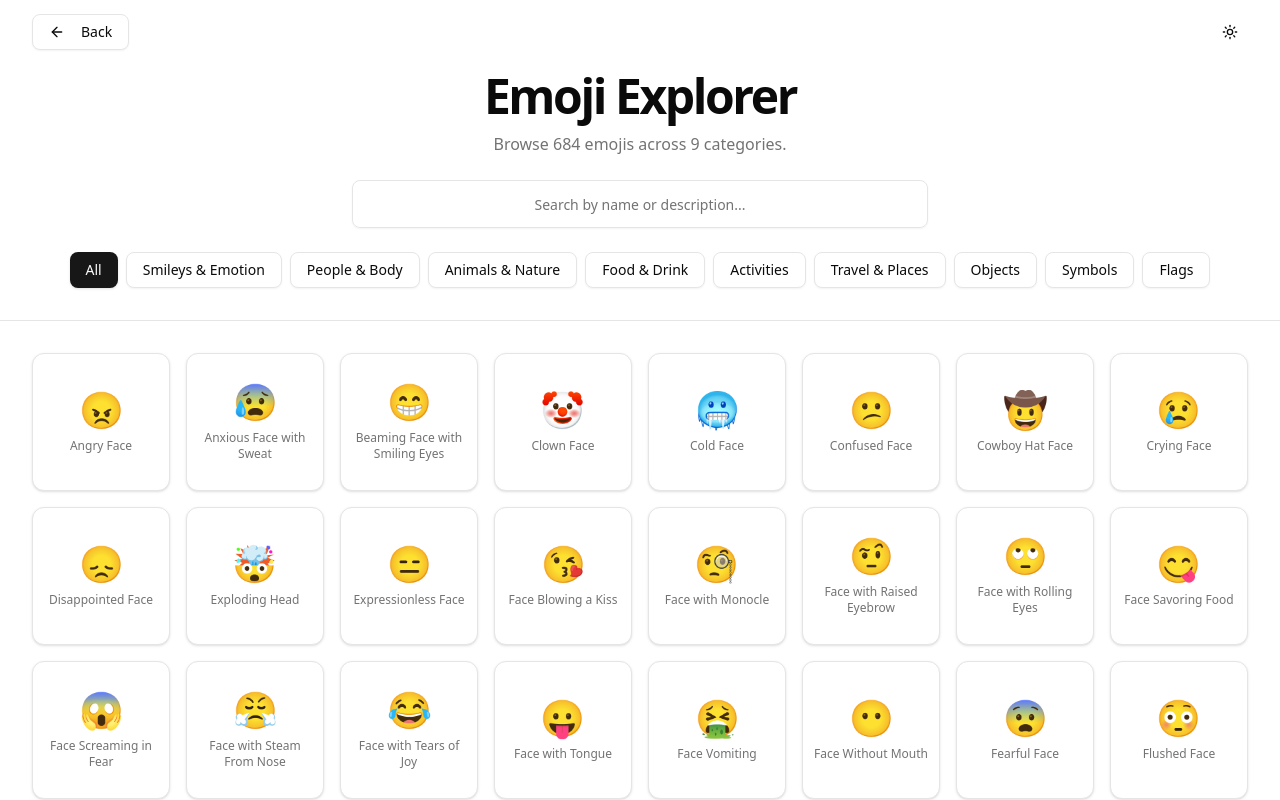
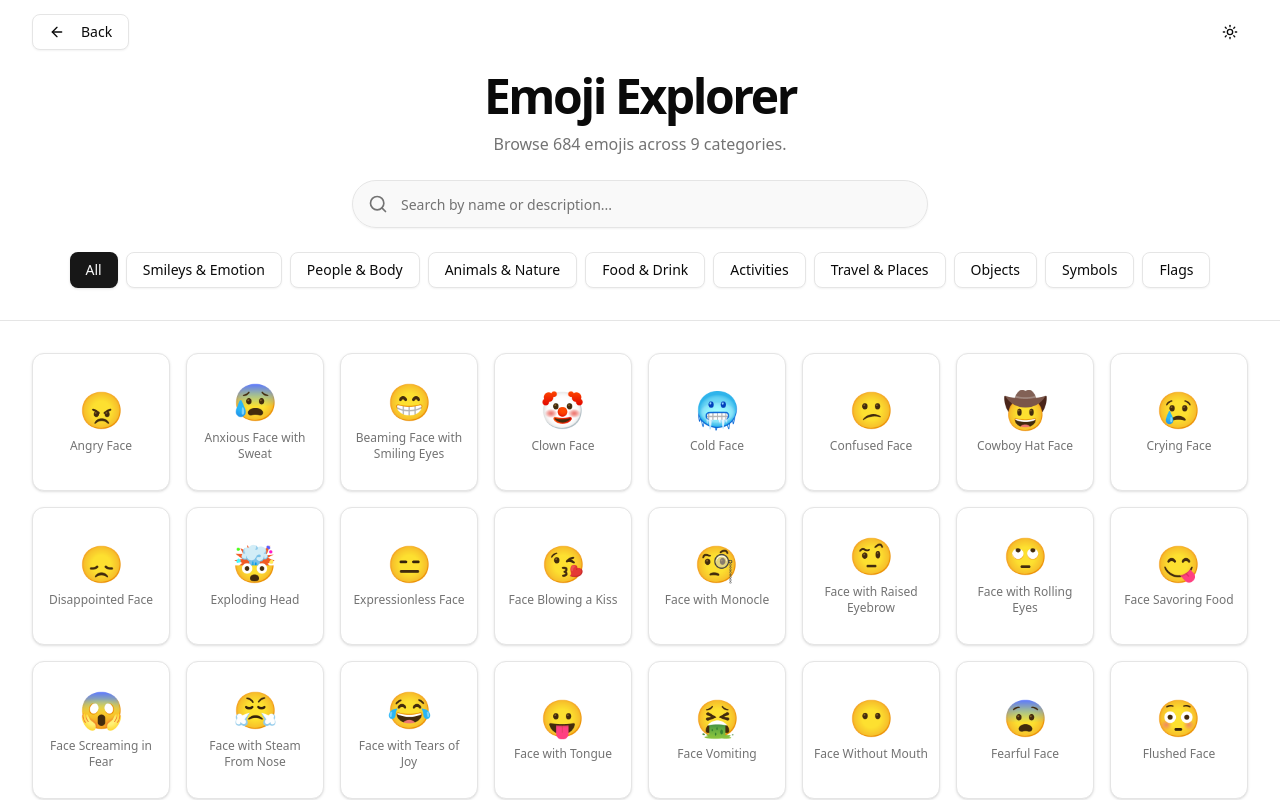
Before and after one commit to Sankalp017/emoji, a Next.js app: page /discover in a window 1280 px wide. Shown: the top 800 px of the page. Built offline with nearby package versions, Linux system fonts and the light colour scheme.

Commit message:
[dyad] Updated search bar to match Apple's Spotlight - wrote 2 file(s)

```diff
--- a/src/app/discover/page.tsx
+++ b/src/app/discover/page.tsx
@@ -26,7 +26,7 @@ import {
   DialogClose,
 } from "@/components/ui/dialog";
 import { Button } from "@/components/ui/button";
-import { ArrowLeft, MessageCircle } from "lucide-react";
+import { ArrowLeft, MessageCircle, Search } from "lucide-react";
 import { ThemeToggle } from "@/components/theme-toggle";
 import { ScrollArea, ScrollBar } from "@/components/ui/scroll-area";
 import { useMediaQuery } from "@/hooks/use-media-query";
@@ -87,13 +87,14 @@ export default function DiscoverPage() {
             <p className="text-muted-foreground mt-3 max-w-2xl mx-auto">
               Browse {allEmojis.length} emojis across {EMOJI_CATEGORIES.length} categories.
             </p>
-            <div className="max-w-xl mx-auto mt-6 mb-6">
+            <div className="relative max-w-xl mx-auto mt-6 mb-6">
+              <Search className="absolute left-4 top-1/2 -translate-y-1/2 h-5 w-5 text-muted-foreground" />
               <Input
                 type="text"
                 placeholder="Search by name or description..."
                 value={searchTerm}
                 onChange={(e) => setSearchTerm(e.target.value)}
-                className="h-12 text-center rounded-lg text-base"
+                className="h-12 w-full rounded-full bg-muted/60 pl-12 pr-4 text-base focus-visible:ring-primary/50"
               />
             </div>
             <ScrollArea className="w-full whitespace-nowrap">
```
